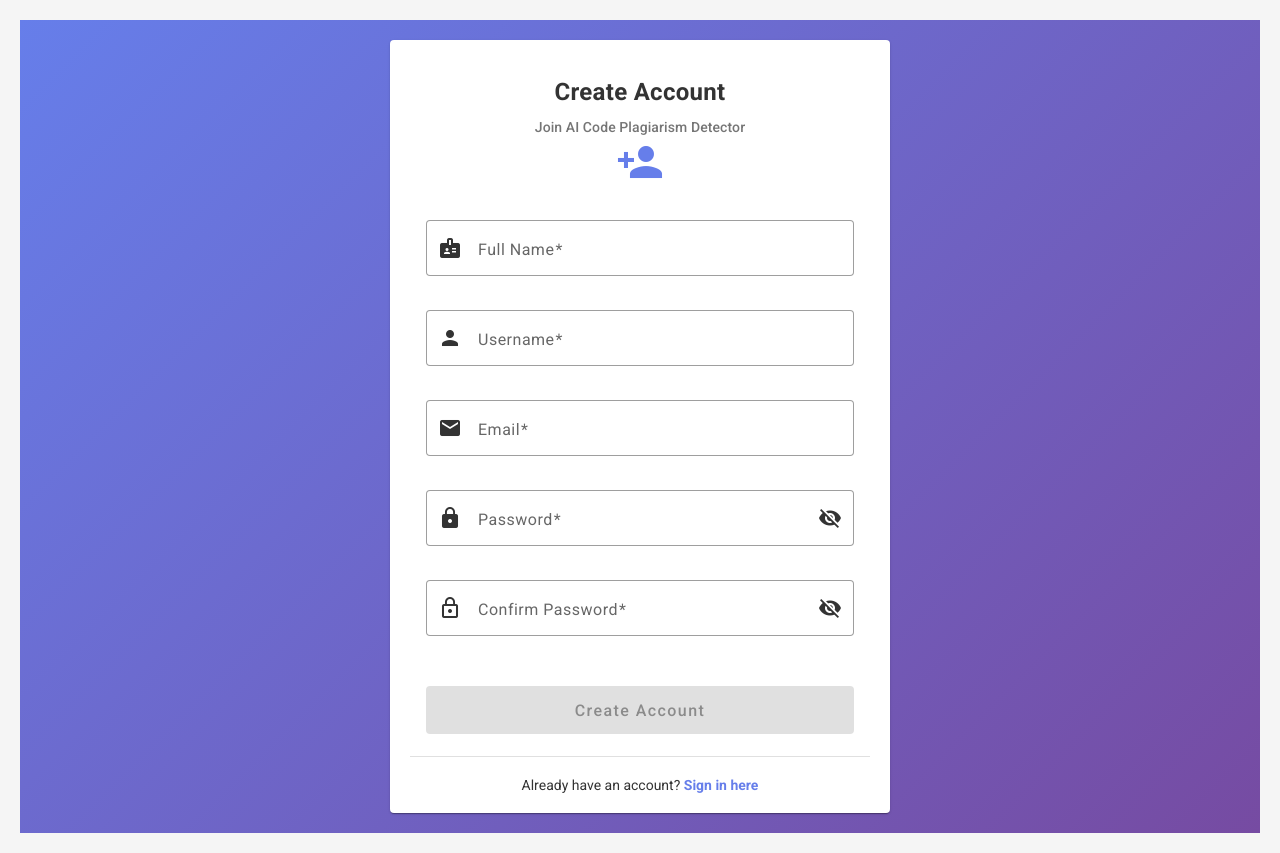
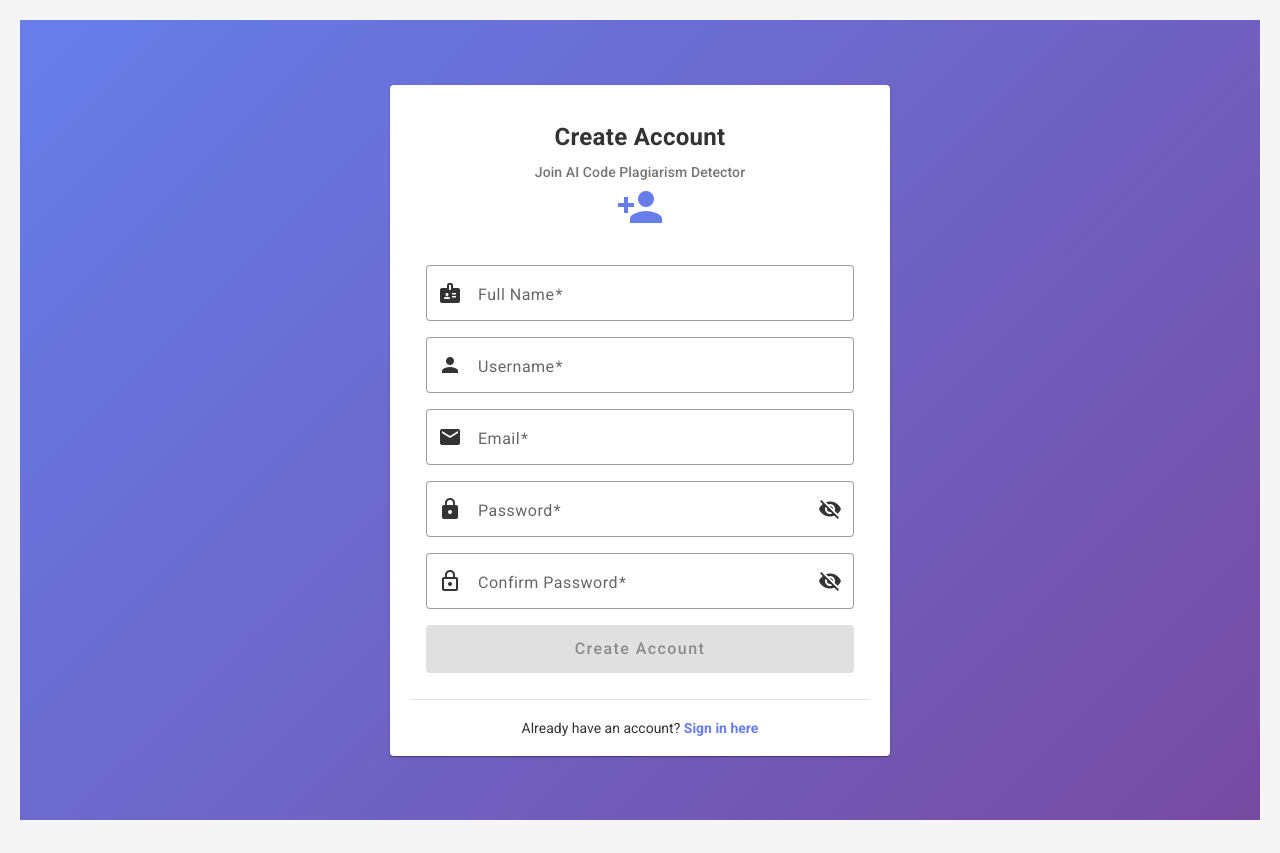
Before and after one commit to Chandru3C3/CodePlagiarism, an Angular app in the folder code-plagiarism-app/: page /register in a window 1280 px wide. Built offline with nearby package versions, Linux system fonts and the light colour scheme.

Commit message:
Render url changes

```diff
--- a/code-plagiarism-app/src/app/components/register/register.component.css
+++ b/code-plagiarism-app/src/app/components/register/register.component.css
@@ -44,13 +44,14 @@ mat-card-subtitle {
 
 .full-width {
   width: 100%;
-  margin-bottom: 12px;
+  display: block;        /* Ensures the element respects top/bottom margins */
+  margin-bottom: 16px;   /* Increased from 16px to replace the missing padding */
 }
 
 .submit-btn {
   height: 48px;
   font-size: 16px;
-  margin-top: 16px;
+  margin-top: 10px;
 }
 
 .error-message {
--- a/code-plagiarism-app/src/app/components/register/register.component.html
+++ b/code-plagiarism-app/src/app/components/register/register.component.html
@@ -8,7 +8,7 @@
 
     <mat-card-content>
       <form [formGroup]="registerForm" (ngSubmit)="onSubmit()">
-        <mat-form-field appearance="outline" class="full-width">
+        <mat-form-field appearance="outline" class="full-width" subscriptSizing="dynamic">
           <mat-label>Full Name</mat-label>
           <mat-icon matPrefix>badge</mat-icon>
           <input matInput formControlName="fullName" placeholder="Enter your full name" inputmode="email"
@@ -21,7 +21,7 @@
           </mat-error>
         </mat-form-field>
 
-        <mat-form-field appearance="outline" class="full-width">
+        <mat-form-field appearance="outline" class="full-width" subscriptSizing="dynamic">
           <mat-label>Username</mat-label>
           <mat-icon matPrefix>person</mat-icon>
           <input matInput formControlName="username" placeholder="Choose a username" autocapitalize="none">
@@ -36,7 +36,7 @@
           </mat-error>
         </mat-form-field>
 
-        <mat-form-field appearance="outline" class="full-width">
+        <mat-form-field appearance="outline" class="full-width" subscriptSizing="dynamic">
           <mat-label>Email</mat-label>
           <mat-icon matPrefix>email</mat-icon>
           <input matInput type="email" formControlName="email" placeholder="Enter your email">
@@ -48,7 +48,7 @@
           </mat-error>
         </mat-form-field>
 
-        <mat-form-field appearance="outline" class="full-width">
+        <mat-form-field appearance="outline" class="full-width" subscriptSizing="dynamic" >
           <mat-label>Password</mat-label>
           <mat-icon matPrefix>lock</mat-icon>
           <input matInput [type]="hidePassword ? 'password' : 'text'" formControlName="password"
@@ -67,7 +67,7 @@
           </mat-error>
         </mat-form-field>
 
-        <mat-form-field appearance="outline" class="full-width">
+        <mat-form-field appearance="outline" class="full-width" subscriptSizing="dynamic" >
           <mat-label>Confirm Password</mat-label>
           <mat-icon matPrefix>lock_outline</mat-icon>
           <input matInput [type]="hideConfirmPassword ? 'password' : 'text'" formControlName="confirmPassword"
--- a/code-plagiarism-app/src/environments/environment.prod.ts
+++ b/code-plagiarism-app/src/environments/environment.prod.ts
@@ -1,4 +1,4 @@
 export const environment = {
   production: true,
-  apiUrl: 'https://codeplagiarism.onrender.com/cpd'
+  apiUrl: 'https://codeplagiarism2.onrender.com/cpd'
 };
```
